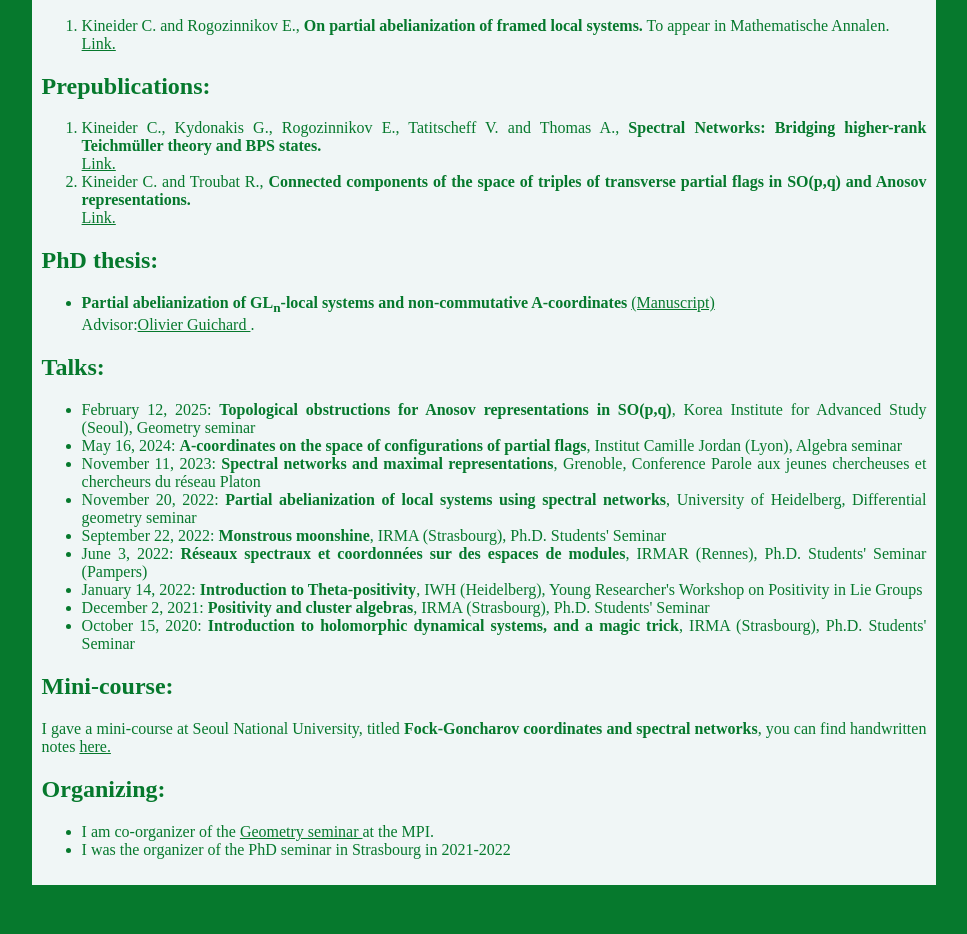
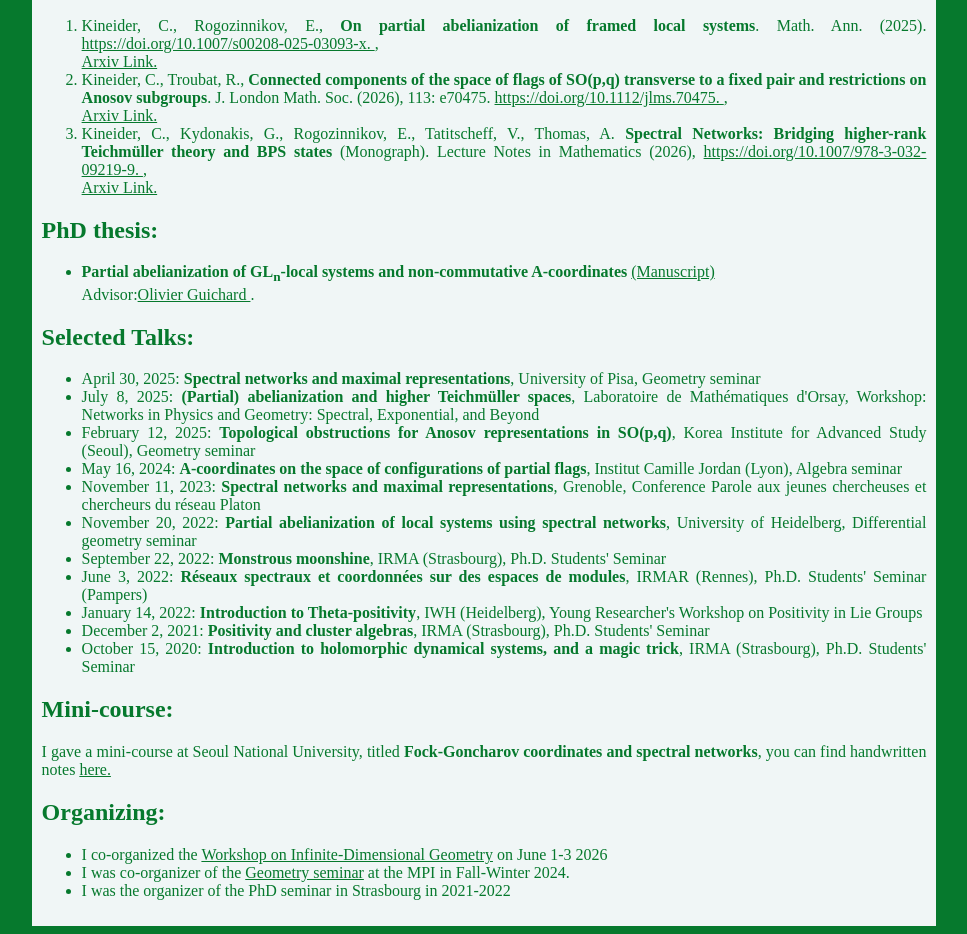
Before and after one commit to kineider/kineider.github.io, a plain HTML site: page recherche_en.html in a window 1280 px wide. Shown: the part 504-1438 px from the top of the page, without its empty margins (156-1123 px from the left). Before the commit the page ends 1397 px from the top, so only its background shows below. Drawn offline with Linux system fonts and the light colour scheme.

Commit message:
Update recherche_en.html

```diff
--- a/recherche_en.html
+++ b/recherche_en.html
@@ -58,13 +58,17 @@
         <h2><b> Publications: </b></h2>
             <ol>
                 <div align="justify">
-                <li> Kineider C. and Rogozinnikov E., <b>On partial abelianization of framed local systems.</b> To appear in Mathematische Annalen.
-                     <br> <a href="https://arxiv.org/abs/2212.08393"> Link. </a></li>
+                <li> Kineider, C., Rogozinnikov, E., <b>On partial abelianization of framed local systems</b>. Math. Ann. (2025). <a href="https://doi.org/10.1007/s00208-025-03093-x"> https://doi.org/10.1007/s00208-025-03093-x. </a>,
+                  <br> <a href="https://arxiv.org/abs/2212.08393"> Arxiv Link. </a></li>
+                <li> Kineider, C., Troubat, R., <b>Connected components of the space of flags of SO(p,q) transverse to a fixed pair and restrictions on Anosov subgroups</b>. J. London Math. Soc. (2026), 113: e70475. <a href="https://doi.org/10.1112/jlms.70475"> https://doi.org/10.1112/jlms.70475. </a>,
+                  <br> <a href="https://arxiv.org/abs/2411.08679"> Arxiv Link. </a></li>
+                <li> Kineider, C., Kydonakis, G., Rogozinnikov, E., Tatitscheff, V., Thomas, A. <b>Spectral Networks: Bridging higher-rank Teichmüller theory and BPS states</b> (Monograph). Lecture Notes in Mathematics (2026), <a href="https://doi.org/10.1007/978-3-032-09219-9"> https://doi.org/10.1007/978-3-032-09219-9. </a>,
+                  <br> <a href="https://arxiv.org/abs/2412.03588"> Arxiv Link. </a></li>
                  </div>
             </ol>
     </td>
 </tr>
-<tr>
+<!--<tr>
     <td>
         <h2><b> Prepublications: </b></h2>
             <ol>
@@ -76,7 +80,7 @@
                  </div>
             </ol>
     </td>
-</tr>
+</tr>-->
 
 <tr>
     <td>
@@ -91,8 +95,10 @@
 
 <tr>
     <td>
-        <h2><b> Talks: </b></h2>
+        <h2><b> Selected Talks: </b></h2>
             <ul>
+          <li> April 30, 2025: <b>Spectral networks and maximal representations</b>, University of Pisa, Geometry seminar </li>
+          <li> July 8, 2025: <b>(Partial) abelianization and higher Teichmüller spaces</b>, Laboratoire de Mathématiques d'Orsay, Workshop: Networks in Physics and Geometry: Spectral, Exponential, and Beyond </li>
           <li> February 12, 2025: <b>Topological obstructions for Anosov representations in SO(p,q)</b>, Korea Institute for Advanced Study (Seoul), Geometry seminar </li>
           <li> May 16, 2024: <b>A-coordinates on the space of configurations of partial flags</b>, Institut Camille Jordan (Lyon), Algebra seminar </li>
           <li> November 11, 2023: <b>Spectral networks and maximal representations</b>, Grenoble, Conference Parole aux jeunes chercheuses et chercheurs du réseau Platon </li>
@@ -118,9 +124,9 @@
         <h2><b> Organizing: </b></h2>
 
                 <ul>
-                <li> I am co-organizer of the <a href="https://www.mis.mpg.de/events/series/geometry-seminar">Geometry seminar
-                </a> at the MPI.</li>
-          <li> I was the organizer of the PhD seminar in Strasbourg in 2021-2022 </li>
+                  <li> I co-organized the <a href="https://www.mis.mpg.de/events/series/infinite-dimensional-geometry">Workshop on Infinite-Dimensional Geometry</a> on June 1-3 2026</li>
+                  <li> I was co-organizer of the <a href="https://www.mis.mpg.de/events/series/geometry-seminar">Geometry seminar</a> at the MPI in Fall-Winter 2024.</li>
+                  <li> I was the organizer of the PhD seminar in Strasbourg in 2021-2022 </li>
         </ul>
     </td>
 </tr>
```
